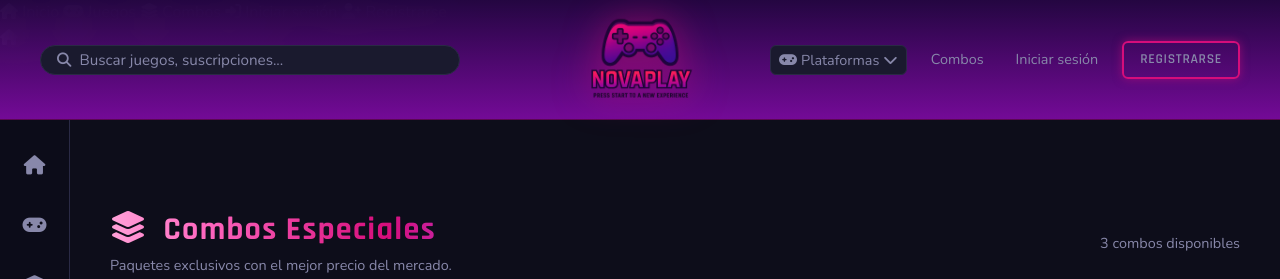
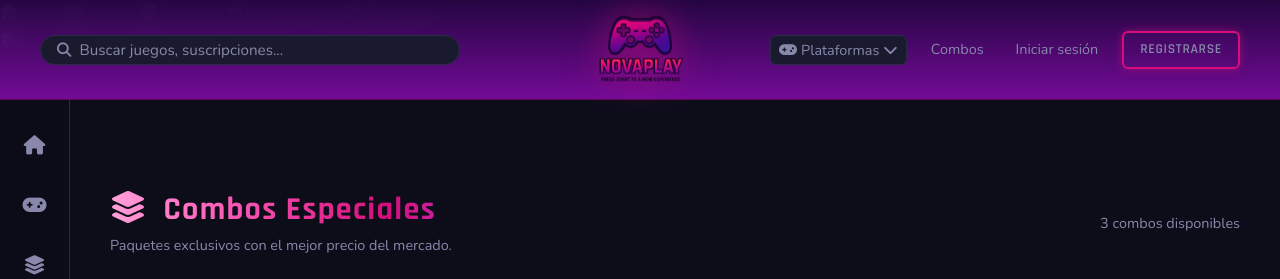
Before and after one commit to Alonsoria/Novaplay2, a PHP site: page /novaplay2/combos.php in a window 1280 px wide. Shown: the top 279 px of the page. Run offline with PHP 8.4, Linux system fonts and the light colour scheme; data comes from the database, SQL or seed files in the repository; some libraries are stand-ins or nearby versions.

Commit message:
correccion de errores

```diff
--- a/style.css
+++ b/style.css
@@ -78,7 +78,7 @@
 
   /* Layout */
   --sidebar-w:    70px;
-  --header-h:     120px;
+  --header-h:     100px;
 }
 
 *, *::before, *::after {
@@ -171,7 +171,7 @@ h2 {
 }
 
 .site-header__logo img {
-  height: 120px;
+  height: 100px;
   width: auto;
   transition: opacity var(--trans-fast), transform var(--trans-fast);
   filter: drop-shadow(0 0 18px rgba(214,13,123,.6));
@@ -1948,7 +1948,7 @@ main > h2 {
   align-items: center;
   justify-content: center;
   text-align: center;
-  padding: var(--space-2xl) var(--space-xl);
+  padding-bottom: var(--space-xl);
   gap: var(--space-lg);
 }
 
```
